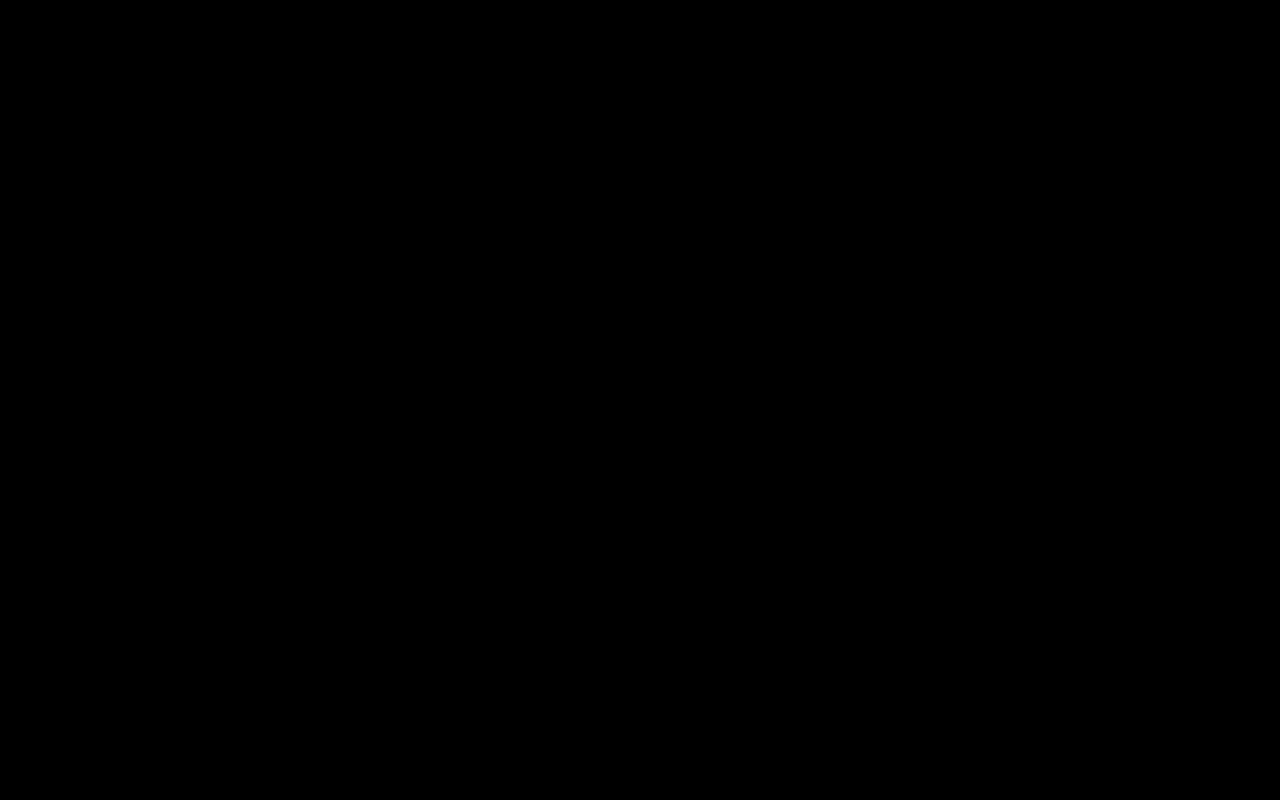
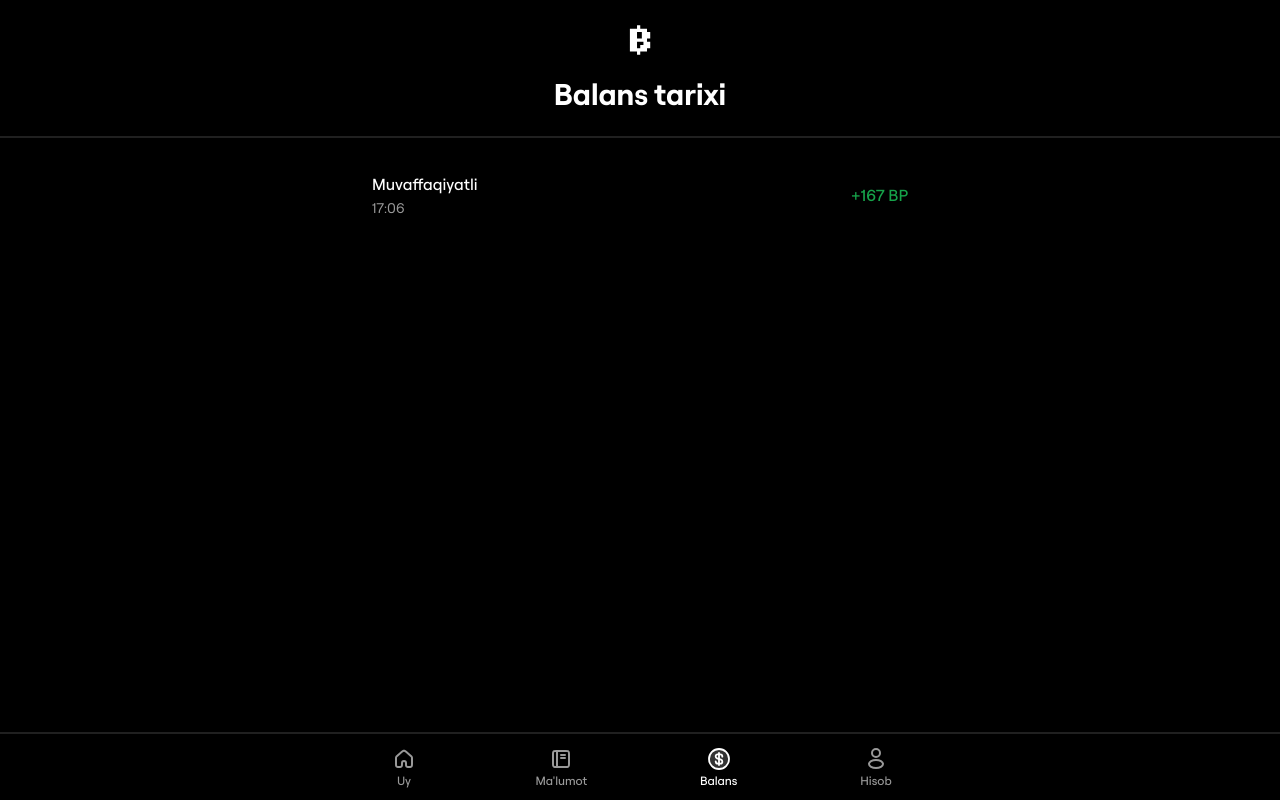
Before and after one commit to YaxyobekUz/claim-blum-tokens, a React (Vite) app: page /balance/history in a window 1280 px wide. Before the commit this address had no page. Built offline with nearby package versions, Linux system fonts and the light colour scheme; a web font is replaced by a local one.

Commit message:
add `balance history` page styles

```diff
--- a/src/App.jsx
+++ b/src/App.jsx
@@ -9,6 +9,7 @@ import Home from "./pages/Home";
 import Docs from "./pages/Docs";
 import Balance from "./pages/Balance";
 import Account from "./pages/Account";
+import BalanceHistory from "./pages/BalanceHistory";
 
 const App = () => {
   return (
@@ -19,6 +20,7 @@ const App = () => {
           <Route path="docs" element={<Docs />} />
           <Route path="balance" element={<Balance />} />
           <Route path="account" element={<Account />} />
+          <Route path="balance/history" element={<BalanceHistory />} />
         </Route>
       </Routes>
     </Router>
--- a/src/pages/Account.jsx
+++ b/src/pages/Account.jsx
@@ -5,7 +5,6 @@ import { Link } from "react-router-dom";
 import Blum from "../components/img/Blum";
 
 // images
-import hexagonImg from "../assets/images/others/hexagon-money.svg";
 import profileImage from "../assets/images/profile/profile-pic-1.png";
 
 const Account = () => {
--- /dev/null
+++ b/src/pages/BalanceHistory.jsx
@@ -0,0 +1,45 @@
+import React from "react";
+
+// components
+import Blum from "../components/img/Blum";
+
+const BalanceHistory = () => {
+  return (
+    <>
+      {/* header */}
+      <header className="py-6 border-b-2 border-secondary">
+        <div className="container">
+          {/* content */}
+          <div className="flex flex-col items-center gap-5">
+            {/* logo */}
+            <Blum size={32} fill="#fff" />
+
+            {/* page title */}
+            <h1 className="text-3xl font-bold">Balans tarixi</h1>
+          </div>
+        </div>
+      </header>
+
+      {/* list */}
+      <ul className="py-5">
+        <li className="py-3.5 even:bg-secondary">
+          <div className="flex items-center justify-between container">
+            {/* details */}
+            <div className="space-y-0.5">
+              {/* title */}
+              <h3 className="">Muvaffaqiyatli</h3>
+
+              {/* time */}
+              <p className="text-sm font-normal opacity-60">17:06</p>
+            </div>
+
+            {/* tokens count */}
+            <span className="text-green-600">+167 BP</span>
+          </div>
+        </li>
+      </ul>
+    </>
+  );
+};
+
+export default BalanceHistory;
```
